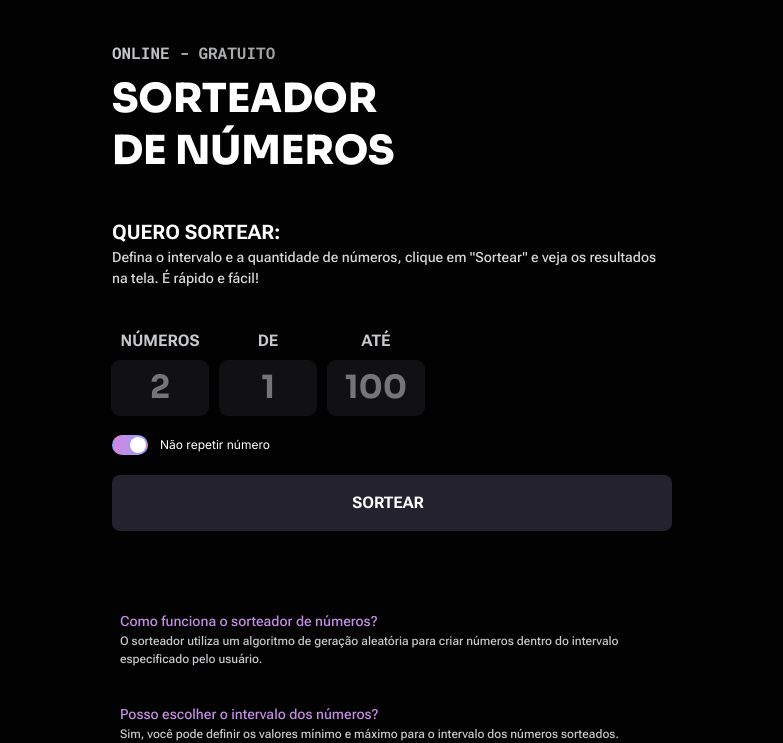
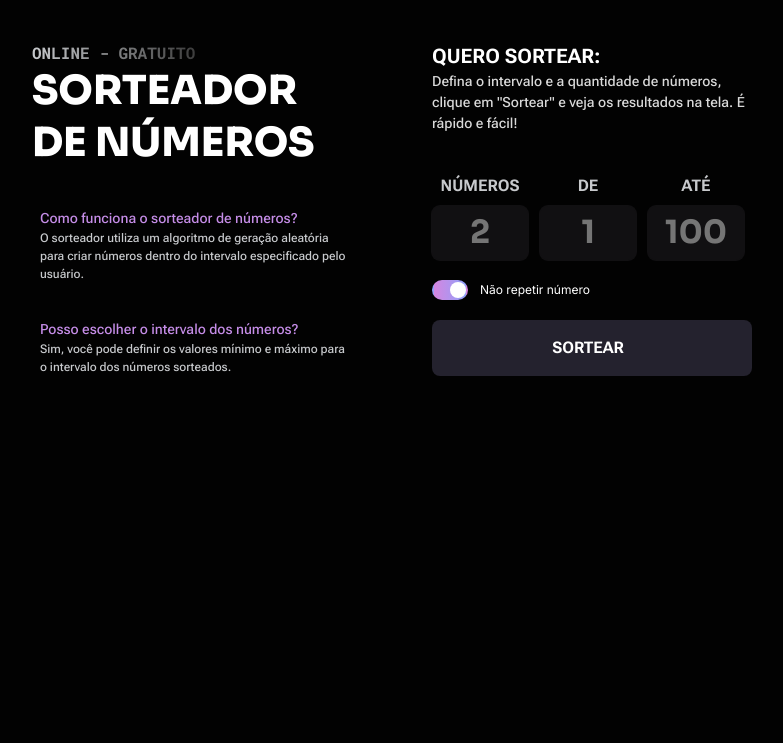
Before and after one commit to neuroticks/02-Sorteador_de_numeros, a plain HTML site: page index.html in a window 1280 px wide. Shown: the part 85-828 px from the top of the page, without its empty margins (248-1031 px from the left). After the commit the page ends 800 px from the top, so only its background shows below. Drawn offline with Linux system fonts and the light colour scheme.

Commit message:
css tela grande e pequena

```diff
--- a/index.html
+++ b/index.html
@@ -21,15 +21,16 @@
 </head>
 
 <body>
-    <div class="container logo">
+    <div class="app-container">
+        <div class="logo">
             <img src="assets/logo.svg" alt="logo do site">
             <strong>NUMBERS</strong>
         </div>
-    <header class="container">
+        <header class="">
             <span>online - gratuito</span>
-        <p>sorteador<br>de números</p>
+            <h1>sorteador<br>de números</h1>
         </header>
-    <main class="container form">
+        <main class="form">
             <div class="texto">
                 <span>quero sortear:</span>
                 <p>Defina o intervalo e a quantidade de números,
@@ -69,7 +70,7 @@
                 </button>
             </form>
         </main>
-    <footer class="container">
+        <footer class="">
             <div class="questao">
                 <img src="assets/icons/question.svg" alt="">
                 <div class="texto">
@@ -85,6 +86,7 @@
                     <p>Sim, você pode definir os valores mínimo e máximo para o intervalo dos números sorteados.</p>
                 </div>
             </div>
+    </div>
     </footer>
     <script src="script.js"></script>
 </body>
--- a/styles/footer.css
+++ b/styles/footer.css
@@ -1,4 +1,7 @@
 footer {
+    grid-area: footer;
+    align-self: end;
+
     display: grid;
     gap: 2.25rem;
 
@@ -24,3 +27,9 @@ footer {
         }
     }
 }
+
+@media (min-width: 54rem) {
+    footer {
+        margin: 0;
+    }
+}
--- a/styles/form.css
+++ b/styles/form.css
@@ -3,6 +3,9 @@
 @import url(./fields/button.css);
 
 main {
+    grid-area: main;
+    align-self: start;
+
     display: grid;
     gap: 2.5rem;
 
@@ -24,3 +27,9 @@ main {
         gap: 1.25rem;
     }
 }
+
+@media (min-width: 54rem) {
+    main {
+        margin: 0;
+    }
+}
--- a/styles/header.css
+++ b/styles/header.css
@@ -1,5 +1,8 @@
 header {
-    display: grid;
+    grid-area: header;
+    align-self: start;
+
+    /* display: grid; */
     gap: .5rem;
 
     & span {
@@ -15,7 +18,7 @@ header {
         background-clip: text;
     }
 
-    & p {
+    & h1 {
         font: var(--font-display-medium);
         text-transform: uppercase;
         letter-spacing: -.4;
--- a/styles/logo.css
+++ b/styles/logo.css
@@ -1,4 +1,6 @@
 .logo{
+    grid-area: logo;
+
     display: flex;
     align-items: center;
     justify-content: center;
--- a/styles/utility.css
+++ b/styles/utility.css
@@ -1,12 +1,11 @@
-
-.container {
-
-    /* outline: 1px dotted red; */
+.app-container {
+    display: flex;
+    flex-direction: column;
 
     margin-inline: auto;
 
-    min-width: 18rem;
-    max-width: 35rem;
+    min-width: 20rem;
+    max-width: 20rem;
     width: 80%;
 
 }
@@ -18,18 +17,24 @@ a partir de:
  420px = 26.25rem
  480px = 30rem
  768px = 48rem
+ 864px = 54rem
 1024px = 64rem
 1280px = 80rem
 */
-@media (min-width: 26.25rem) {
+@media (min-width: 54rem) {
 
-    .container {
-        /* outline: 1px solid deeppink; */
+    .app-container {
+        display: grid;
+        grid-template-areas:
+            "logo logo"
+            "header main"
+            "footer main";
+        grid-template-columns: 1fr 1fr;
+        column-gap: 5rem;
 
         margin-inline: auto;
 
-        /* min-width: 64rem; */
-        max-width: 35rem;
+        max-width: 45rem;
         width: 80%;
     }
 }
```
Lines whose indentation alone changed are shown as unchanged.
